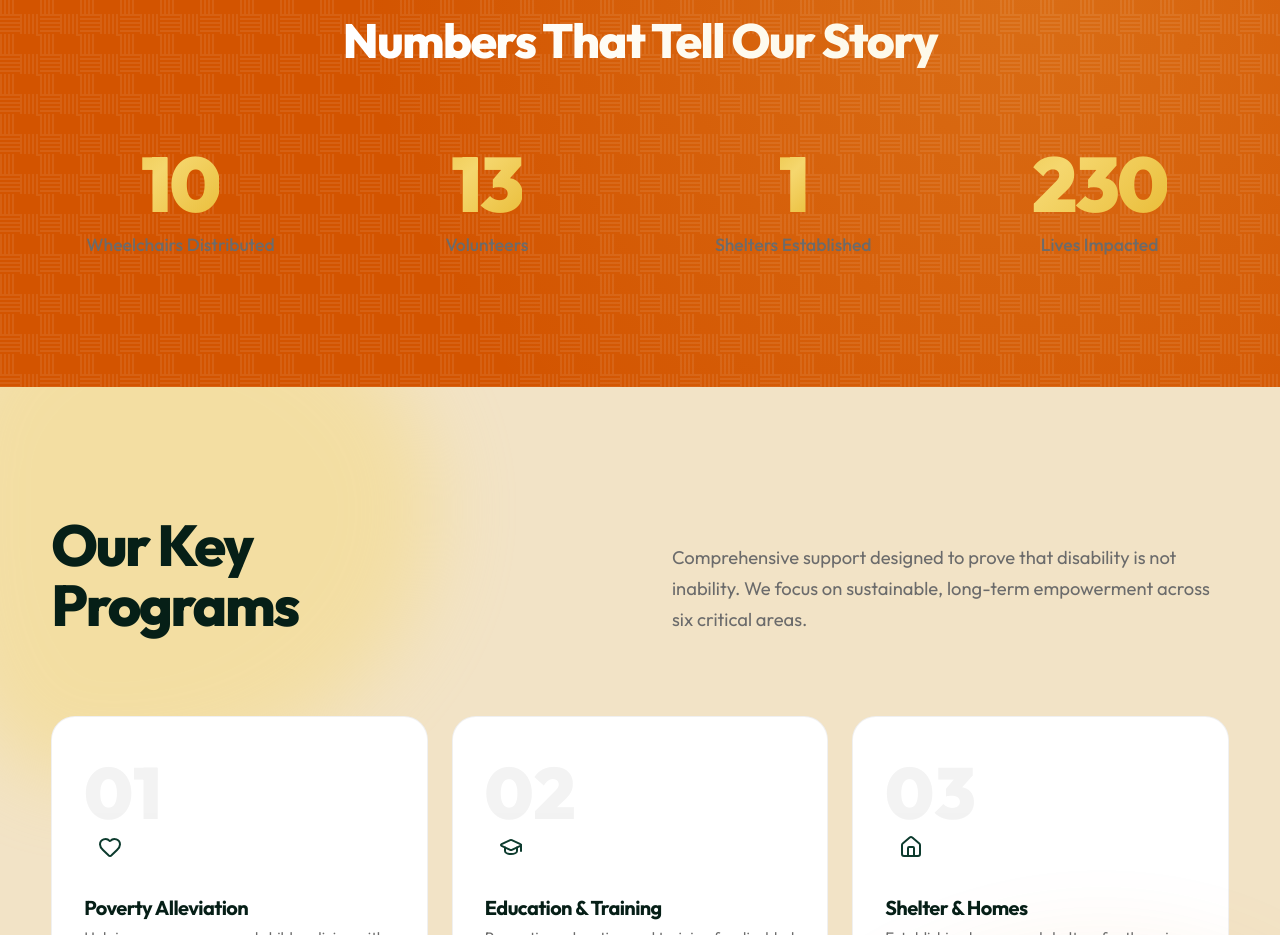
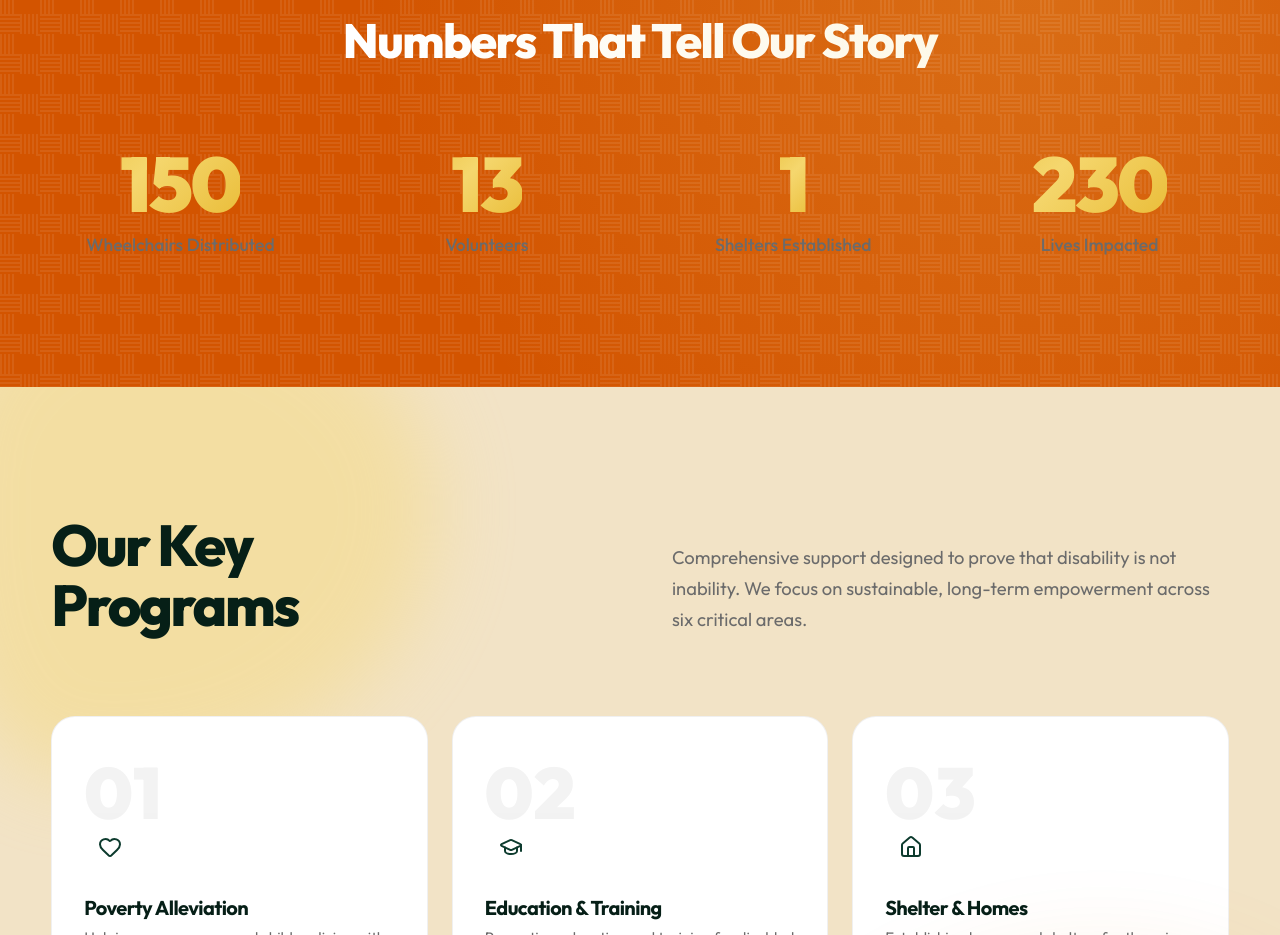
Before and after one commit to PR3VA1L/royal-disability-forum, a Next.js app: page / in a window 1280 px wide. Shown: the part 1220-2155 px from the top of the page. Built offline with nearby package versions, Linux system fonts and the light colour scheme.

Commit message:
update: Wheelchairs metric updated to 150

```diff
--- a/src/app/page.tsx
+++ b/src/app/page.tsx
@@ -147,7 +147,7 @@ export default function HomePage() {
             Numbers That Tell Our Story
           </motion.h2>
           <div className={styles.impactGrid}>
-            <AnimatedCounter target={10} label="Wheelchairs Distributed" />
+            <AnimatedCounter target={150} label="Wheelchairs Distributed" />
             <AnimatedCounter target={13} label="Volunteers" />
             <AnimatedCounter target={1} label="Shelters Established" />
             <AnimatedCounter target={230} label="Lives Impacted" />
```
